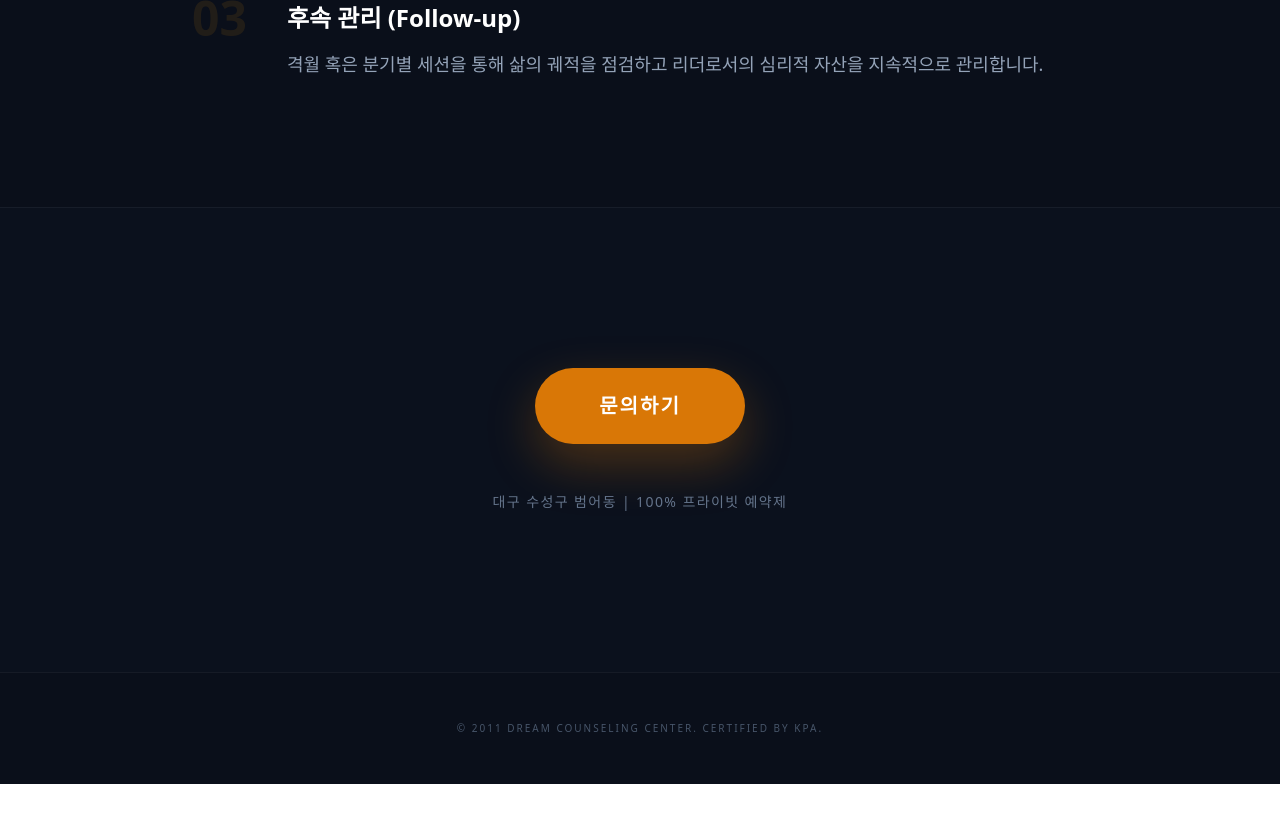
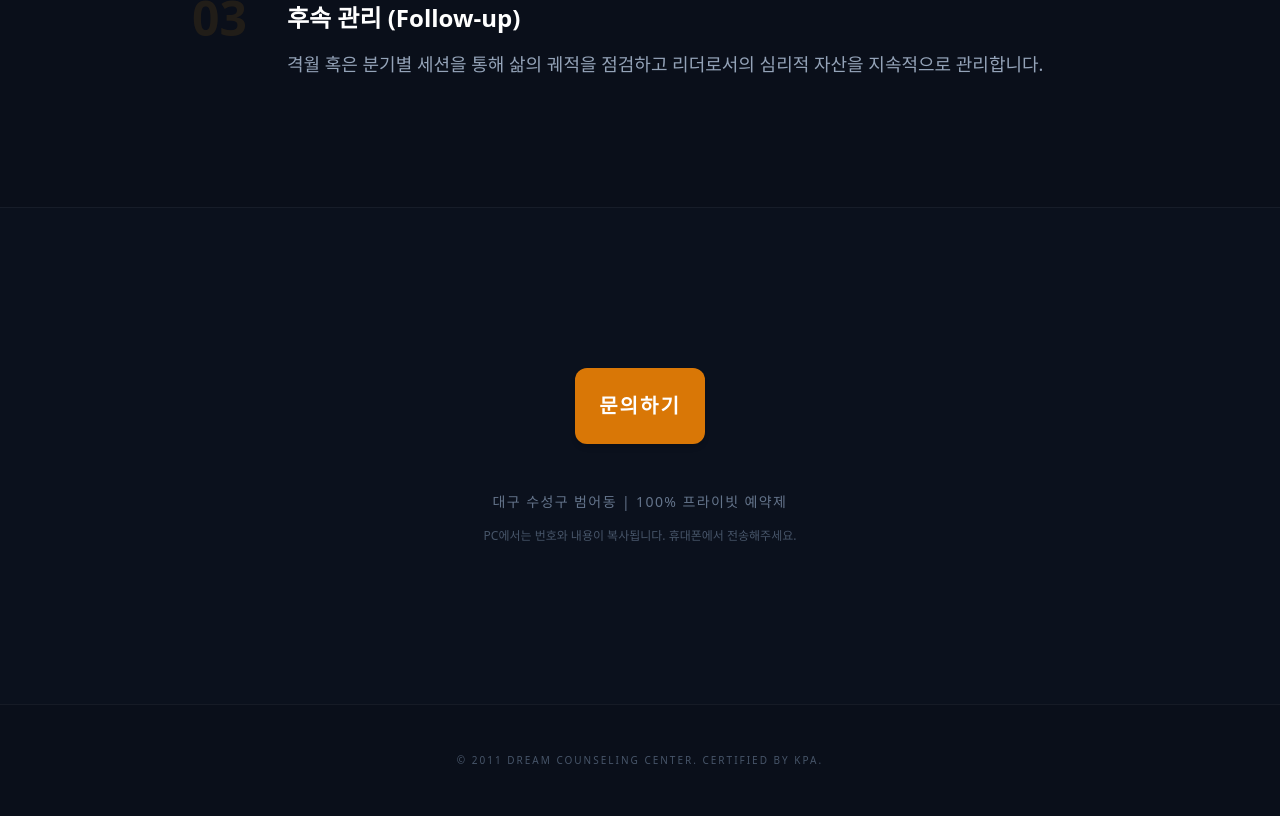
Before and after one commit to hahakeke-ed/new-dream-web, a Next.js app: page /private-insight in a window 1280 px wide. Shown: the part 1819-2635 px from the top of the page. Before the commit the page ends 2603 px from the top, so only its background shows below. Built offline with nearby package versions, Linux system fonts and the light colour scheme.

Commit message:
Update page.tsx

```diff
--- a/app/private-insight/page.tsx
+++ b/app/private-insight/page.tsx
@@ -2,6 +2,7 @@
 
 import React from 'react';
 import Link from 'next/link';
+import SmsButton from '../../components/SmsButton'; // 이 줄을 추가하세요!
 
 export default function PrivateInsightPage() {
   // 아이콘 직접 구현 (lucide-react 에러 방지용)
@@ -137,10 +138,16 @@
       {/* CTA Section */}
       <section className="py-40 px-6 border-t border-white/5 bg-[#0d1421]/50">
         <div className="max-w-3xl mx-auto text-center">
-          <button className="px-16 py-6 bg-amber-600 hover:bg-amber-500 text-white rounded-full font-bold transition-all shadow-[0_20px_50px_rgba(217,119,6,0.3)] text-xl tracking-widest active:scale-95">
+          <SmsButton
+            className="px-16 py-6 bg-amber-600 border-none hover:bg-amber-500 text-white rounded-full font-bold transition-all shadow-[0_20px_50px_rgba(217,119,6,0.3)] text-xl tracking-widest active:scale-95"
+            body="안녕하세요. Private Insight 성찰 세션 문의드립니다. [성함/희망시간]"
+          >
             문의하기
-          </button>
+          </SmsButton>
           <p className="mt-12 text-slate-500 text-sm tracking-[0.1em]">대구 수성구 범어동 | 100% 프라이빗 예약제</p>
+          <p className="text-xs text-center text-slate-600 mt-4">
+            PC에서는 번호와 내용이 복사됩니다. 휴대폰에서 전송해주세요.
+          </p>
         </div>
       </section>
 
```
